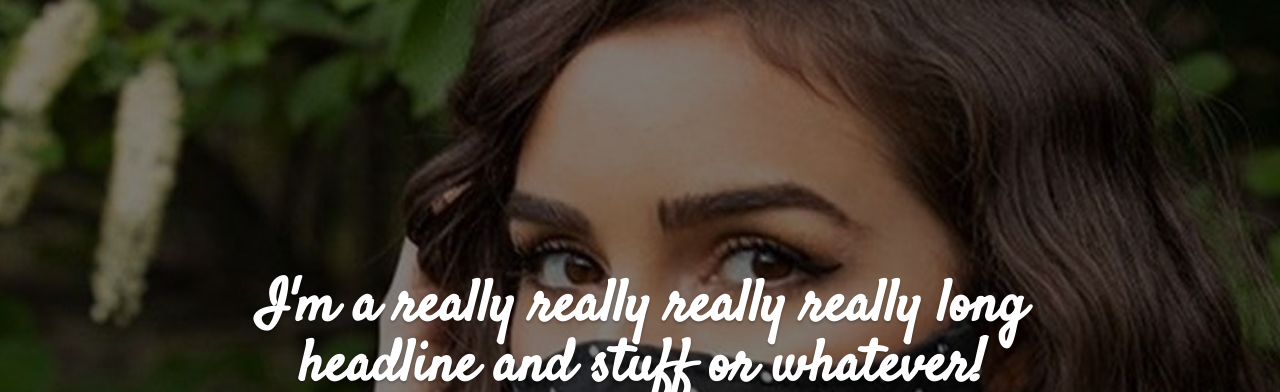
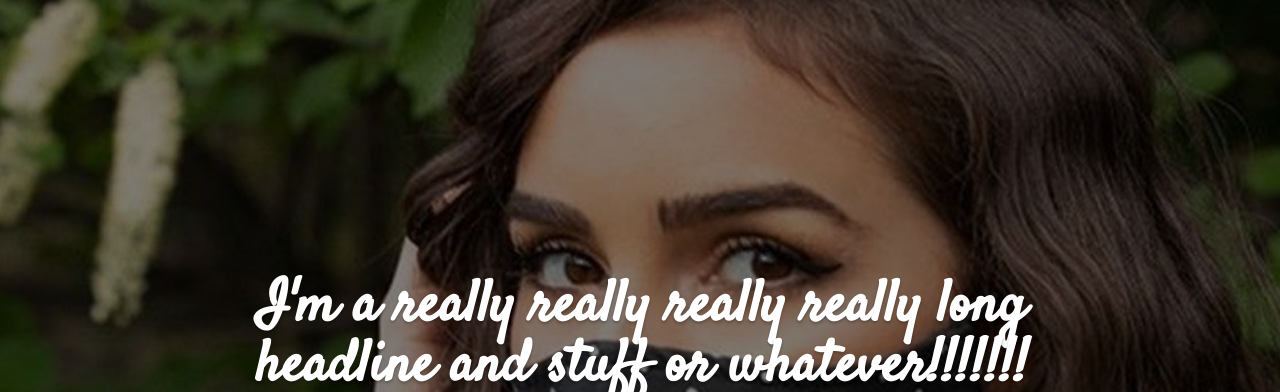
Before and after one commit to kevaleb/hardwarecampaigns, a plain HTML site: page index.html in a window 1280 px wide. Shown: the top 392 px of the page. Drawn offline with Linux system fonts and the light colour scheme.

Commit message:
Update index.html
added to the headline

```diff
--- a/index.html
+++ b/index.html
@@ -10,7 +10,7 @@
 
     <div class="banner">
         <hgroup>
-            <h1>I'm a really really really really long headline and stuff or whatever!</h1>
+            <h1>I'm a really really really really long headline and stuff or whatever!!!!!!!</h1>
             <h2>I'm a subhead</h2>
             <a href="#">Click Me</a>
         </hgroup>
```
